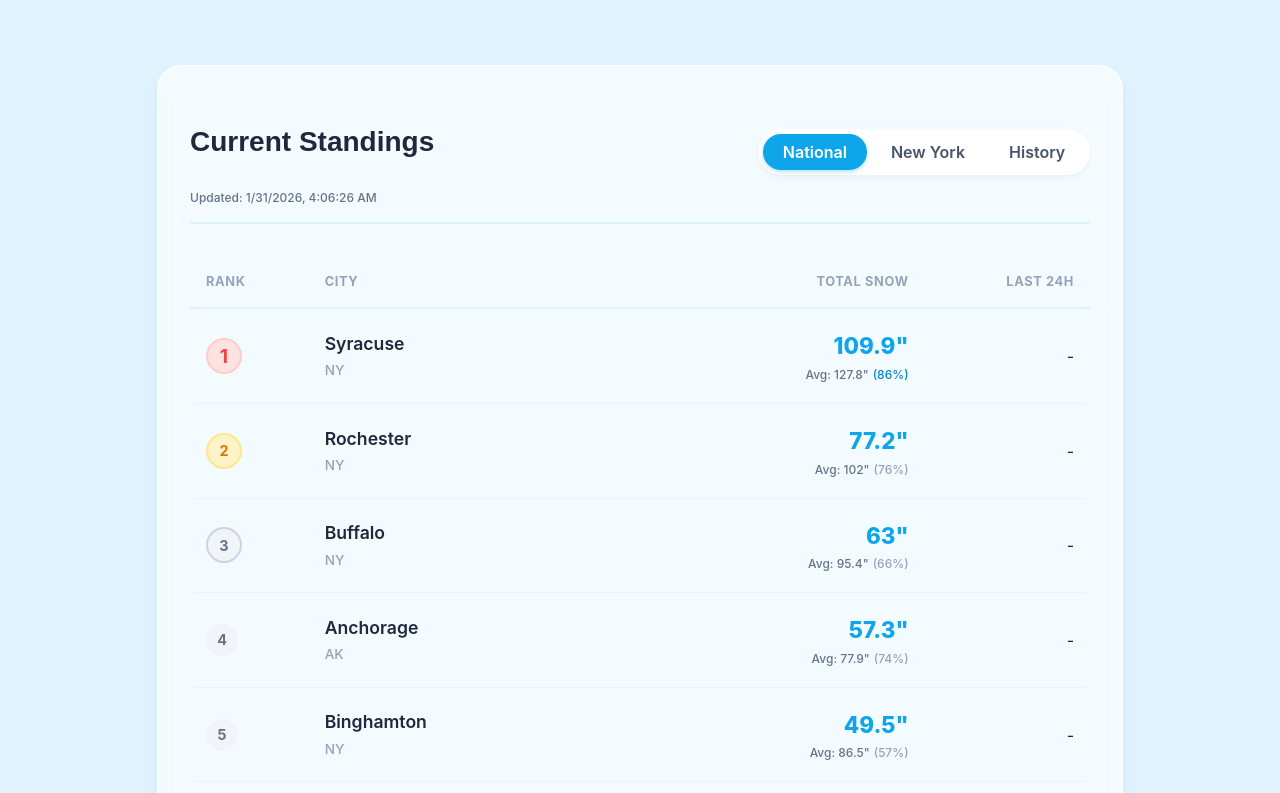
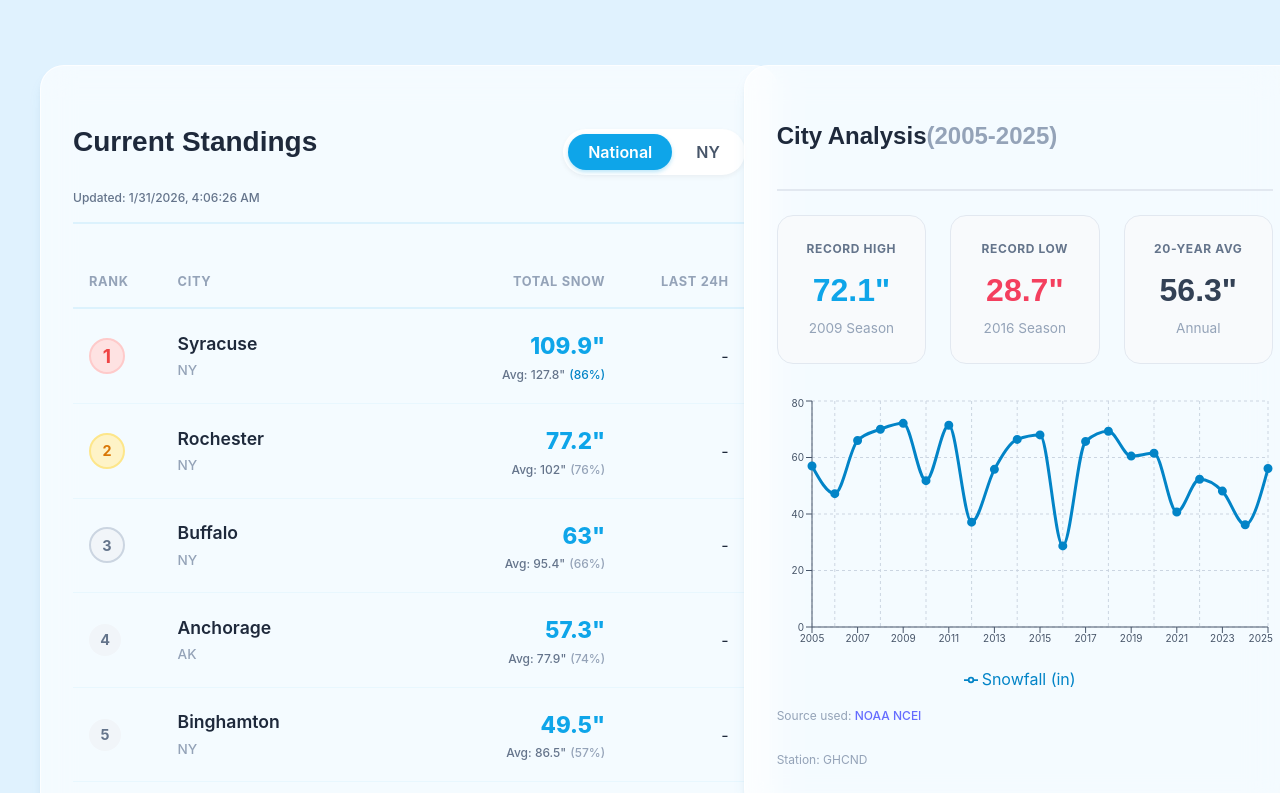
Before and after one commit to mathursunit/brrroyale, a React (Vite) app: page / in a window 1280 px wide. Shown: the part 347-1140 px from the top of the page. Built offline with nearby package versions, Linux system fonts and the light colour scheme.

Commit message:
UI: Layout Upgrade - Desktop Dashboard (2-Column) vs Mobile Modal

```diff
--- a/src/components/CityHistory.jsx
+++ b/src/components/CityHistory.jsx
@@ -3,7 +3,7 @@ import { LineChart, Line, XAxis, YAxis, CartesianGrid, Tooltip, ResponsiveContai
 import '../styles/index.css';
 import historyData from '../../public/data/history.json'; // Direct import for now
 
-const CityHistory = ({ cityId, onClose }) => {
+const CityHistory = ({ cityId, onClose, inline = false }) => {
     const [chartData, setChartData] = useState([]);
     const [cityMeta, setCityMeta] = useState(null);
 
@@ -39,16 +39,18 @@ const CityHistory = ({ cityId, onClose }) => {
 
     if (!chartData.length) return null;
 
-    return (
-        <div className="modal-overlay" onClick={onClose}>
-            <div className="modal-content" onClick={e => e.stopPropagation()}>
-                <div className="modal-header">
-                    <h2 className="modal-title">
-                        Snowfall History <span className="text-slate-400 text-lg font-normal ml-2">(2005-2025)</span>
+    const Content = () => (
+        <>
+            <div className={`modal-header ${inline ? 'border-0 pb-0 mb-4' : ''}`}>
+                <h2 className="modal-title text-xl">
+                    {inline ? 'City Analysis' : 'Snowfall History'}
+                    <span className="text-slate-400 text-sm font-normal ml-2 block sm:inline">(2005-2025)</span>
                 </h2>
+                {!inline && (
                     <button onClick={onClose} className="modal-close">
                         ✕ Close
                     </button>
+                )}
             </div>
 
             {/* Stats Grid */}
@@ -70,12 +72,12 @@ const CityHistory = ({ cityId, onClose }) => {
                 </div>
             </div>
 
-                <div style={{ height: '350px' }} className="w-full">
+            <div style={{ height: inline ? '300px' : '350px' }} className="w-full">
                 <ResponsiveContainer width="100%" height="100%">
                     <LineChart data={chartData}>
                         <CartesianGrid strokeDasharray="3 3" stroke="#cbd5e1" />
-                            <XAxis dataKey="year" stroke="#475569" fontSize={12} tick={{ fill: '#475569' }} />
-                            <YAxis stroke="#475569" fontSize={12} tick={{ fill: '#475569' }} />
+                        <XAxis dataKey="year" stroke="#475569" fontSize={10} tick={{ fill: '#475569' }} />
+                        <YAxis stroke="#475569" fontSize={10} tick={{ fill: '#475569' }} width={30} />
                         <Tooltip
                             contentStyle={{ backgroundColor: '#ffffff', borderColor: '#e2e8f0', color: '#1e293b', borderRadius: '0.5rem', boxShadow: '0 4px 6px -1px rgba(0, 0, 0, 0.1)' }}
                             itemStyle={{ color: '#0284c7' }}
@@ -84,20 +86,35 @@ const CityHistory = ({ cityId, onClose }) => {
                         <Line
                             type="monotone"
                             dataKey="snow"
-                                name="Total Snowfall (in)"
+                            name="Snowfall (in)"
                             stroke="#0284c7"
                             strokeWidth={3}
-                                dot={{ r: 4, fill: '#0284c7' }}
-                                activeDot={{ r: 6, stroke: '#e0f2fe', strokeWidth: 4 }}
+                            dot={{ r: 3, fill: '#0284c7' }}
+                            activeDot={{ r: 5, stroke: '#e0f2fe', strokeWidth: 3 }}
                         />
                     </LineChart>
                 </ResponsiveContainer>
             </div>
 
-                <div className="mt-6 text-sm text-slate-400 text-center flex flex-col gap-1">
-                    <p>Official Ground Station Data via <a href="https://www.ncdc.noaa.gov/cdo-web/" target="_blank" className="underline hover:text-sky-600">NOAA NCEI (GHCND)</a></p>
-                    <p className="text-xs opacity-70">Station ID: {cityId ? historyData.cities[cityId]?.station_id || 'Primary Ground Station' : ''}</p>
+            <div className="mt-4 text-xs text-slate-400 text-center flex flex-col gap-1">
+                <p>Source used: <a href="https://www.ncdc.noaa.gov/cdo-web/" target="_blank" className="underline hover:text-sky-600">NOAA NCEI</a></p>
+                <p className="opacity-70">Station: {cityId ? historyData.cities[cityId]?.station_id || 'GHCND' : ''}</p>
             </div>
+        </>
+    );
+
+    if (inline) {
+        return (
+            <div className="glass-panel h-full animate-fade-in">
+                <Content />
+            </div>
+        );
+    }
+
+    return (
+        <div className="modal-overlay" onClick={onClose}>
+            <div className="modal-content" onClick={e => e.stopPropagation()}>
+                <Content />
             </div>
         </div>
     );
--- a/src/components/Leaderboard.jsx
+++ b/src/components/Leaderboard.jsx
@@ -20,9 +20,18 @@ const Leaderboard = () => {
         return true;
     });
 
+    // Determine default city (Top Rank)
+    const topCityId = filteredRankings.length > 0 ? filteredRankings[0].id : null;
+
+    // Derived state for display
+    // For Desktop: If nothing selected, show Top City.
+    // For Mobile: If nothing selected, show nothing (Modal closed).
+    const desktopDisplayId = selectedCityId || topCityId;
+
     return (
-        <>
-            <div className="glass-panel">
+        <div className="dashboard-grid">
+            {/* Left Column: Leaderboard Table */}
+            <div className="layout-table glass-panel">
                 <div className="lb-header">
                     <div className="flex flex-col gap-1">
                         <h2 className="lb-title">Current Standings</h2>
@@ -42,28 +51,12 @@ const Leaderboard = () => {
                             onClick={() => setFilter('ny')}
                             className={`filter-btn ${filter === 'ny' ? 'active' : ''}`}
                         >
-                            New York
-                        </button>
-                        <button
-                            onClick={() => setFilter('history')}
-                            className={`filter-btn ${filter === 'history' ? 'active' : ''}`}
-                        >
-                            History
+                            NY
                         </button>
                     </div>
                 </div>
 
                 <div className="table-container">
-                    {filter === 'history' ? (
-                        <div className="p-8 text-center text-slate-500">
-                            <div className="text-4xl mb-2">📚</div>
-                            <h3 className="text-lg font-bold text-slate-700">Historical Archives</h3>
-                            <p>Select a city from the main list to view its 20-year history.</p>
-                            <button onClick={() => setFilter('all')} className="mt-4 text-sky-600 hover:underline">
-                                Back to Leaderboard
-                            </button>
-                        </div>
-                    ) : (
                     <table className="lb-table">
                         <thead>
                             <tr>
@@ -77,9 +70,8 @@ const Leaderboard = () => {
                             {filteredRankings.map((city, index) => (
                                 <tr
                                     key={city.id}
-                                        className={`${index < 3 && filter === 'all' ? 'top-3' : ''} cursor-pointer hover:bg-white/40 transition-colors`}
+                                    className={`${index < 3 && filter === 'all' ? 'top-3' : ''} cursor-pointer hover:bg-white/40 transition-colors ${selectedCityId === city.id ? 'bg-sky-50' : ''}`}
                                     onClick={() => setSelectedCityId(city.id)}
-                                        title="Click to view history"
                                 >
                                     <td>
                                         <span className={`rank-badge ${city.rank <= 3 ? 'rank-' + city.rank : ''}`}>
@@ -124,17 +116,31 @@ const Leaderboard = () => {
                             ))}
                         </tbody>
                     </table>
+                </div>
+            </div>
+
+            {/* Right Column (Desktop Only - Sticky) */}
+            <div className="layout-detail hidden lg:block">
+                {desktopDisplayId && (
+                    <CityHistory
+                        cityId={desktopDisplayId}
+                        inline={true}
+                        onClose={() => { }}
+                    />
+                )}
+            </div>
+
+            {/* Mobile Modal (Only if selected explicitly) */}
+            <div className="block lg:hidden">
+                {selectedCityId && (
+                    <CityHistory
+                        cityId={selectedCityId}
+                        inline={false}
+                        onClose={() => setSelectedCityId(null)}
+                    />
                 )}
             </div>
         </div>
-
-            {selectedCityId && (
-                <CityHistory
-                    cityId={selectedCityId}
-                    onClose={() => setSelectedCityId(null)}
-                />
-            )}
-        </>
     );
 };
 
--- a/src/styles/index.css
+++ b/src/styles/index.css
@@ -139,9 +139,11 @@ body {
 }
 
 /* Center Content vertically/horizontally if content is small, otherwise top flow */
+/* Center Content vertically/horizontally if content is small, otherwise top flow */
 .main-content {
     width: 100%;
-    max-width: 900px;
+    max-width: 1200px;
+    /* Wider for dashboard view */
     padding: 2rem 1rem;
     display: flex;
     flex-direction: column;
@@ -150,6 +152,35 @@ body {
     position: relative;
     z-index: 1;
 }
+
+/* -- Dashboard Layout -- */
+.dashboard-grid {
+    display: flex;
+    flex-direction: column;
+    gap: 2rem;
+    width: 100%;
+}
+
+@media (min-width: 1024px) {
+    .dashboard-grid {
+        display: grid;
+        grid-template-columns: 1.2fr 0.8fr;
+        /* Table wider than detail */
+        gap: 2rem;
+        align-items: start;
+    }
+
+    .layout-table {
+        grid-column: 1;
+    }
+
+    .layout-detail {
+        grid-column: 2;
+        position: sticky;
+        top: 2rem;
+    }
+}
+
 
 /* -- Header -- */
 .hero {
```
Lines whose indentation alone changed are shown as unchanged.
